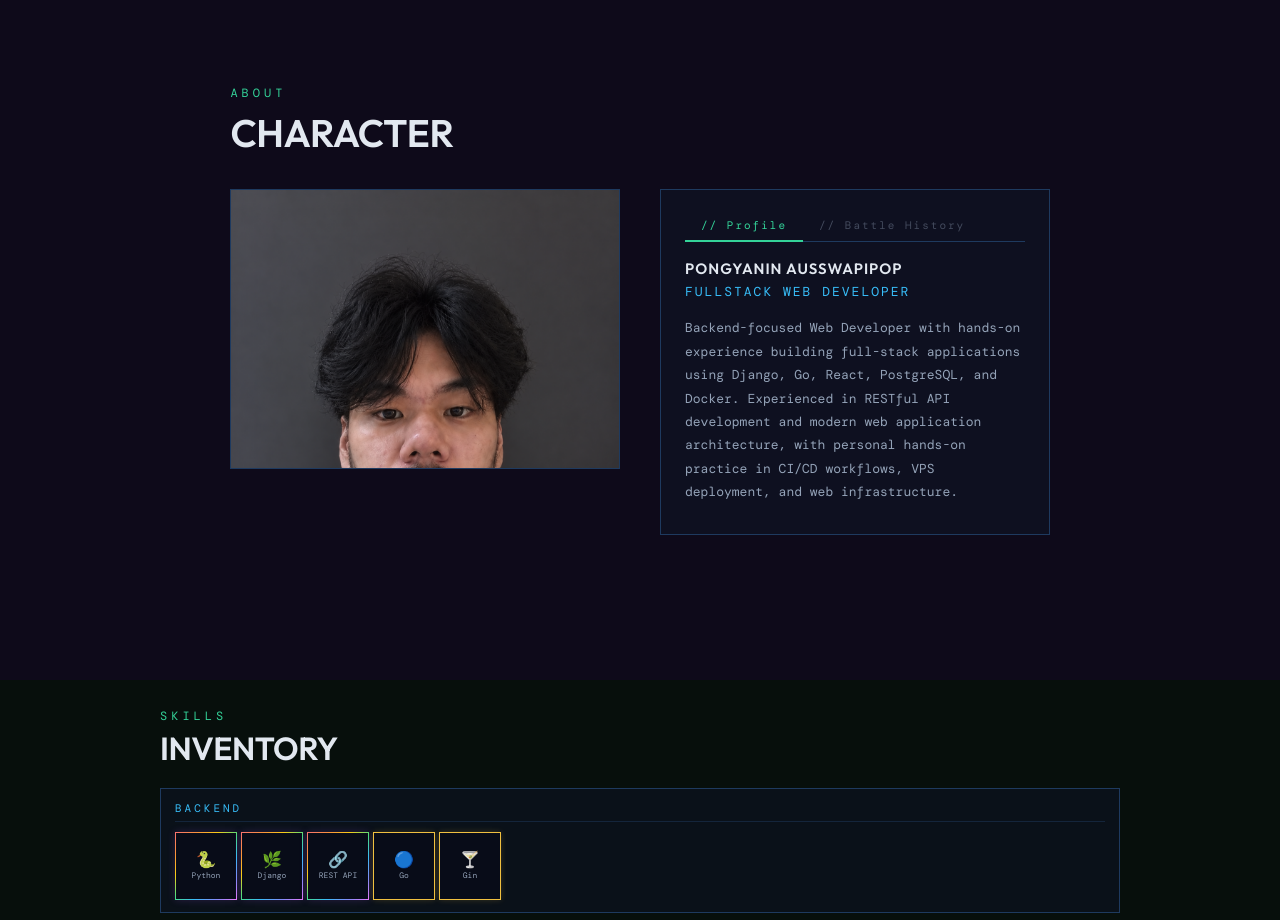
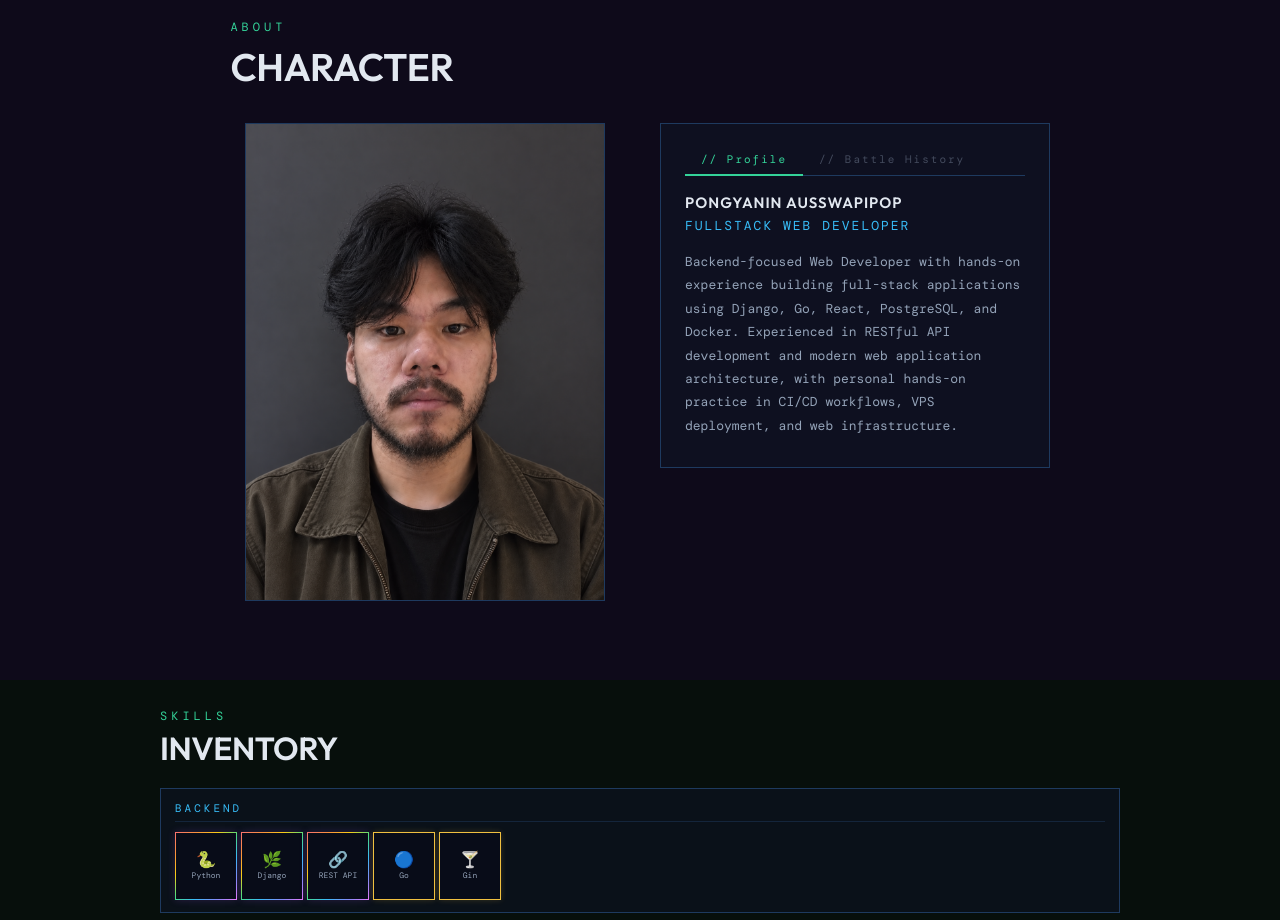
Before and after one commit to toypipop/portfolio, a React (Vite) app: page / in a window 1280 px wide. Shown: the part 860-1780 px from the top of the page. Built offline with nearby package versions, Linux system fonts and the light colour scheme.

Commit message:
adjustlayout

```diff
--- a/src/pages/About/About.module.css
+++ b/src/pages/About/About.module.css
@@ -36,16 +36,16 @@
 
 .photoWrapper {
   position: relative;
+  width: 100%;
+  max-width: 360px;
+  justify-self: center;
   cursor: pointer;
   overflow: hidden;
 }
 
 .photo {
   width: 100%;
-  max-height: 280px;
-  aspect-ratio: 3/4;
-  object-fit: cover;
-  object-position: center top;
+  height: auto;
   display: block;
   border: 1px solid var(--color-border-wood);
 }
```
